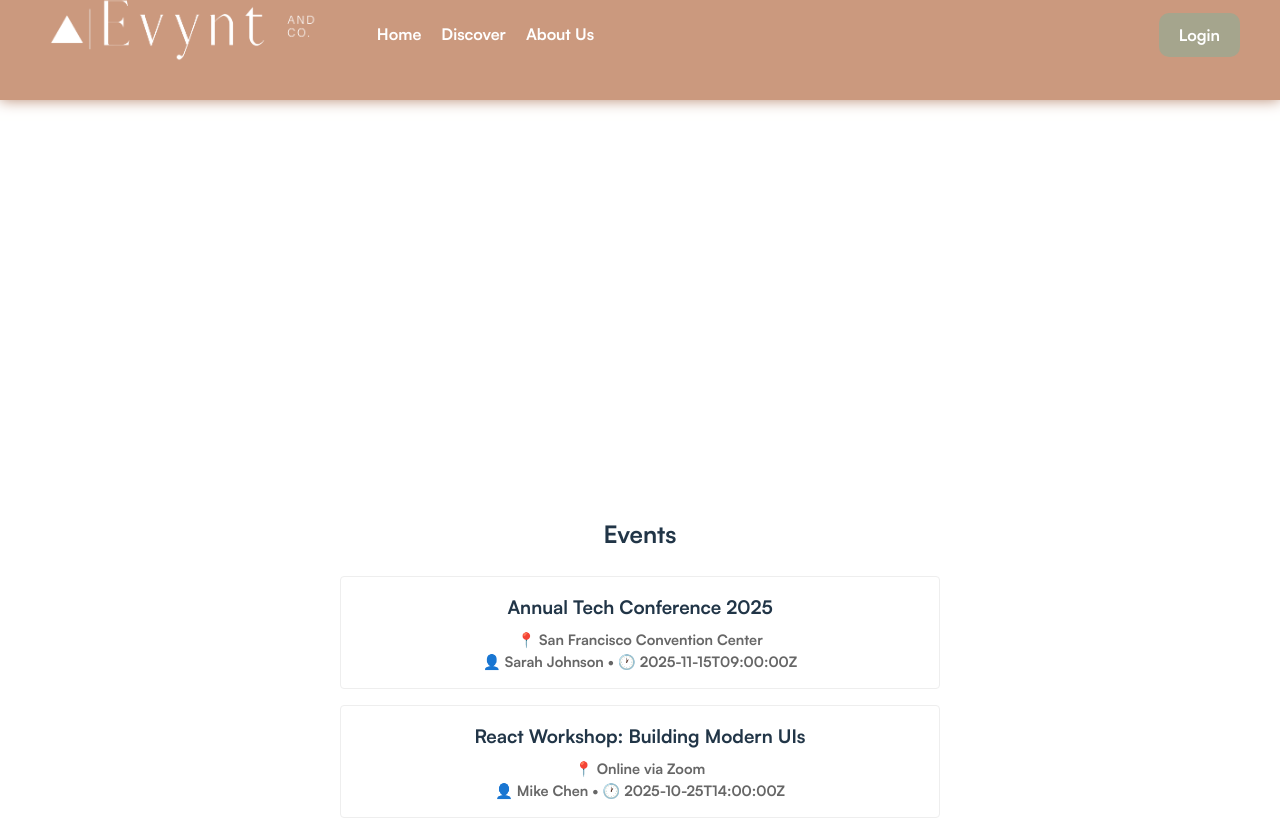
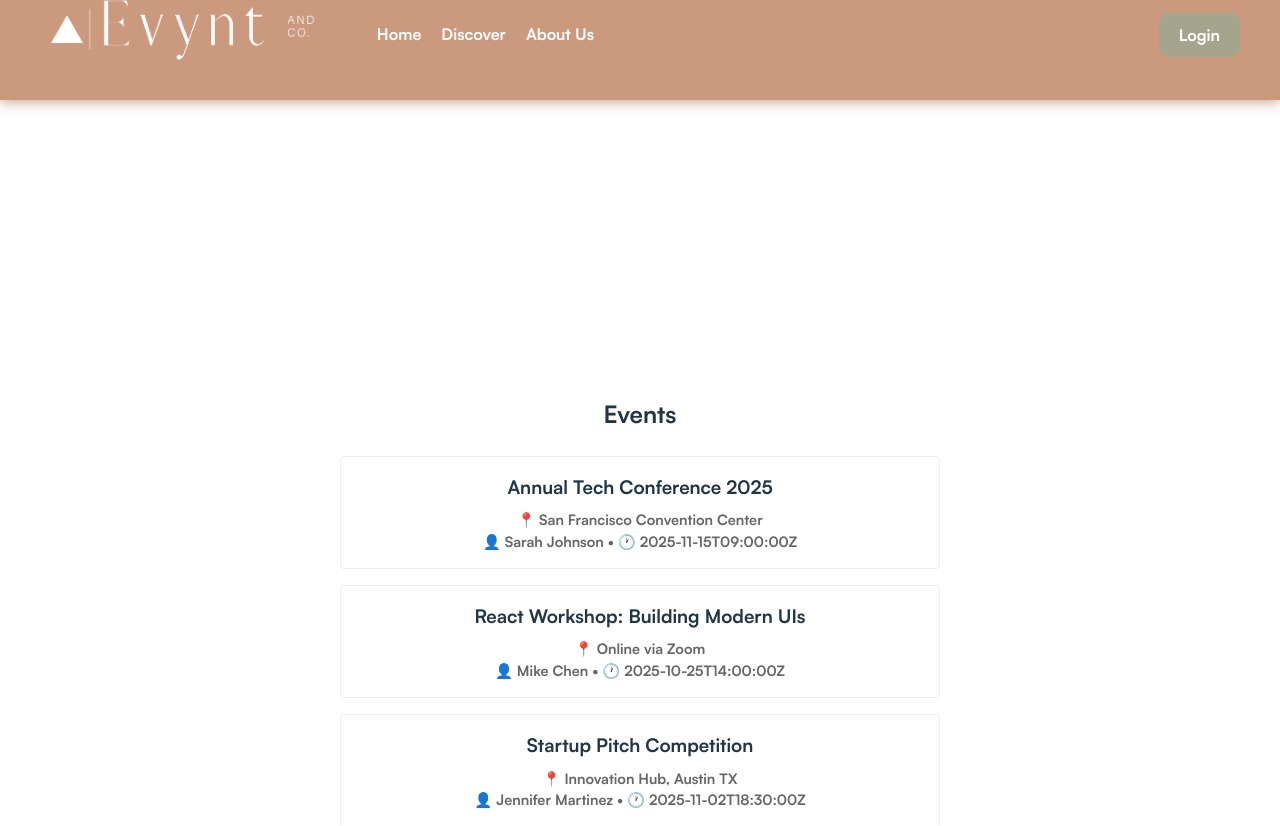
Before and after one commit to code-differently/cs-25-2-team5, a React app in the folder event-planner/frontend/: page / in a window 1280 px wide. Shown: the top 826 px of the page. Built offline with nearby package versions, Linux system fonts and the light colour scheme; the HTML template or start-up script is replaced by a standard one.

Commit message:
style: updates padding in App.css

```diff
--- a/event-planner/frontend/src/App.css
+++ b/event-planner/frontend/src/App.css
@@ -37,7 +37,7 @@
 }
 
 .main {
-  padding-top: 130px; /* Add space for the sticky header (matches header height) */
+  padding-top: 10px; /* Add space for the sticky header (matches header height) */
 }
 
 .content {
```
